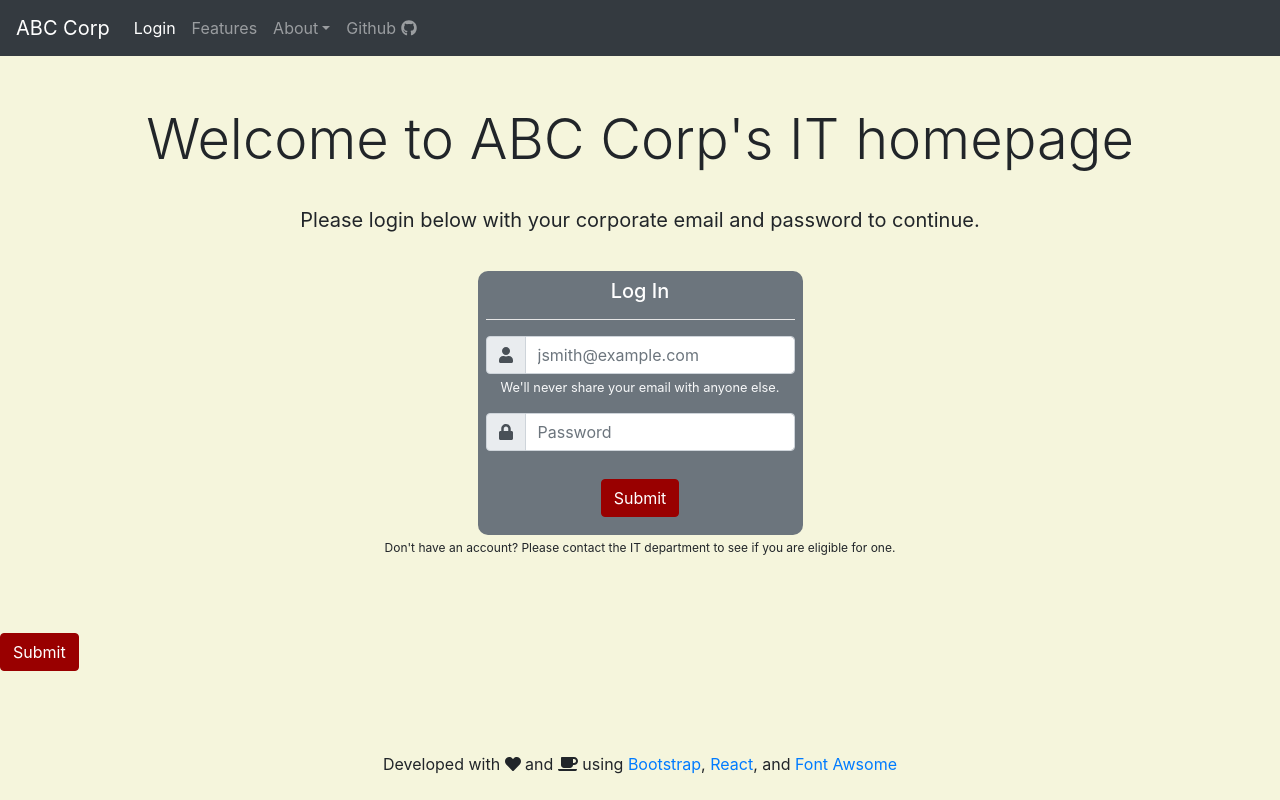
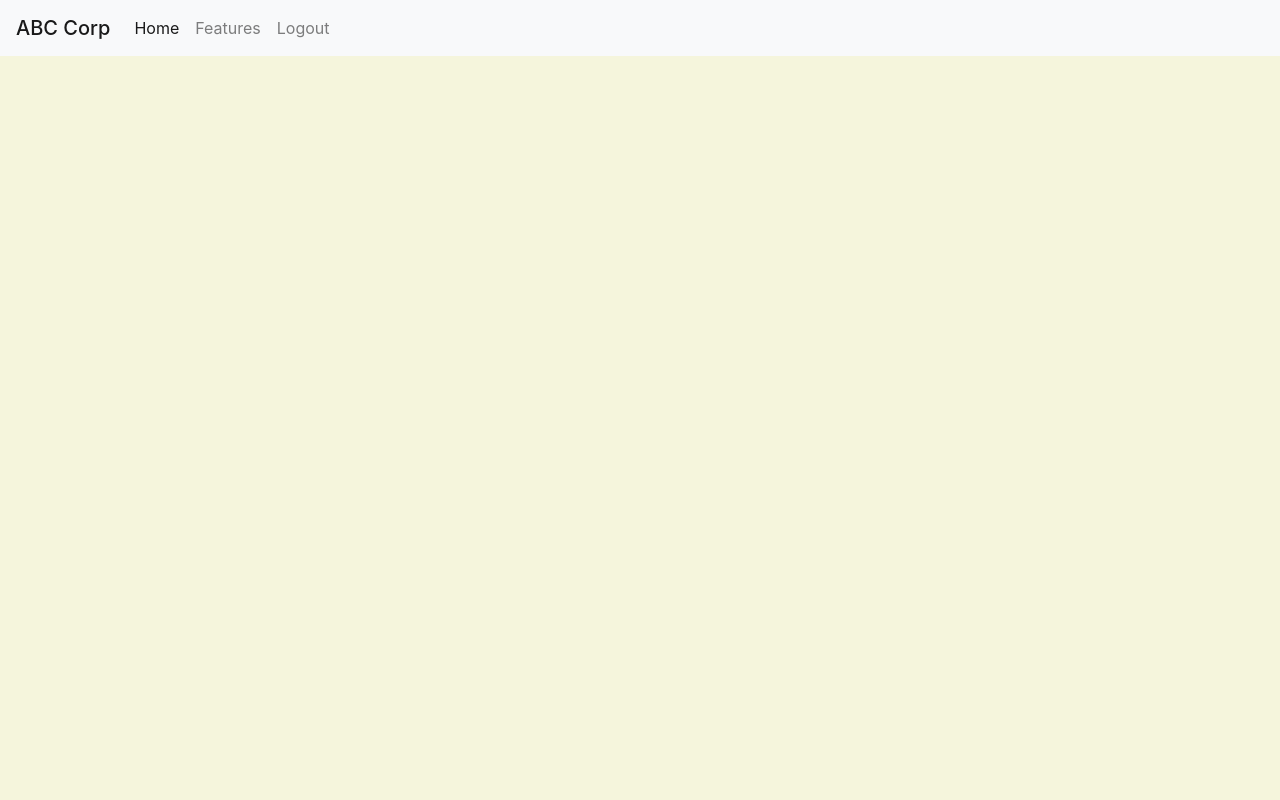
Before and after one commit to shu-csas-changgar/final-project-db-final, a React (Create React App) app in the folder Website/: page /database in a window 1280 px wide. Before the commit this address led to /. Built offline with nearby package versions, Linux system fonts and the light colour scheme.

Commit message:
New Navebar (home)
Navbar added to home view

```diff
--- /dev/null
+++ b/Website/src/Components/Datapage/navbar.js
@@ -0,0 +1,31 @@
+import React, { Component } from "react"
+
+class navbar extends Component {
+
+    render() {
+        return(
+            <nav className="navbar navbar-expand-sm navbar-light bg-light">
+                <span class="navbar-brand mb-0 h1">ABC Corp</span>
+                <button className="navbar-toggler" type="button" data-toggle="collapse" data-target="#navbarNavDropdown" aria-controls="navbarNavDropdown" aria-expanded="false" aria-label="Toggle navigation">
+                    <span className="navbar-toggler-icon"></span>
+                </button>
+                <div className="collapse navbar-collapse" id="navbarNavDropdown">
+                    <ul className="navbar-nav">
+                        <li className="nav-item active">
+                            <a className="nav-link" href="#">Home <span class="sr-only">(current)</span></a>
+                        </li>
+                        <li className="nav-item">
+                            <a className="nav-link" href="#">Features</a>
+                        </li>
+                        <li className="nav-item">
+                            <a className="nav-link" href="#">Logout</a>
+                        </li>
+                    </ul>
+                </div>
+            </nav>
+        )
+
+    }
+}
+
+export default navbar
--- a/Website/src/Components/Homepage/login_box.js
+++ b/Website/src/Components/Homepage/login_box.js
@@ -81,7 +81,6 @@ class Login extends Component {
         console.log(data)
         console.log("Ready to continue")
         this.setState({toNextView: true})
-
       }
     })
   }
--- a/Website/src/Views/home.js
+++ b/Website/src/Views/home.js
@@ -1,9 +1,17 @@
-import React from "react"
+import React, { Component } from "react"
+import Navbar from '../Components/Datapage/navbar'
 
-function home() {
-    return(
-        <h1>Welcome to the database</h1>
-    )
+class home extends Component {
+
+    render() {
+        return(
+            <div>
+                <div className="flex-row">
+                    <Navbar />
+                </div>
+            </div>
+        )
+    }
 }
 
 export default home
--- a/Website/src/protectedRoute.js
+++ b/Website/src/protectedRoute.js
@@ -2,7 +2,7 @@ import React from "react"
 import { Route, Redirect } from "react-router-dom"
 
 export const ProtectedRoute = ({ component: Component, ...rest }) => {
-    const state = false
+    const state = true
     return(
         <Route
             {...rest}
```
